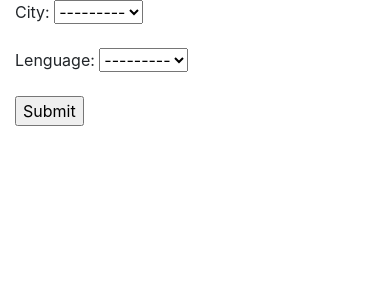
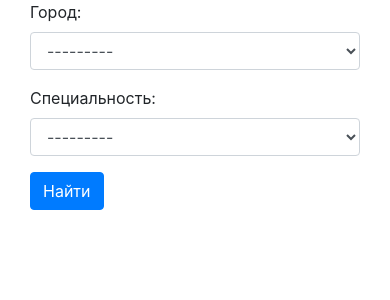
Before and after one commit to MichaelNest/search_job_1, a Django app: page /home/ in a window 390 px wide. Shown: the part 56-356 px from the top of the page. Run offline with Django 3.2, Linux system fonts and the light colour scheme; data that the repository does not hold is empty; some libraries are stand-ins or nearby versions.

Commit message:
Upgrade form in form.py and home.html

```diff
--- a/scrap_app/forms.py
+++ b/scrap_app/forms.py
@@ -2,5 +2,13 @@ from django import forms
 from .models import City, Language
 
 class FindForm(forms.Form):
-    city = forms.ModelChoiceField(queryset=City.objects.all())
-    lenguage = forms.ModelChoiceField(queryset=Language.objects.all())
+    city = forms.ModelChoiceField(queryset=City.objects.all(),
+                                  to_field_name='slug',
+                                  required=False,
+                                  widget=forms.Select(attrs={'class': 'form-control'}),
+                                  label='Город')
+    language = forms.ModelChoiceField(queryset=Language.objects.all(),
+                                      to_field_name='slug',
+                                      required=False,
+                                      widget=forms.Select(attrs={'class': 'form-control'}),
+                                      label='Специальность')
--- a/scrap_app/templates/scrap_app/home.html
+++ b/scrap_app/templates/scrap_app/home.html
@@ -15,11 +15,17 @@
     </div>
 
   {% endfor %}
+    <div class="row mx-auto">
+      <div class="col-md-4">
+          <form method='GET' action="">
+            <div class="form-group">
+              {{ form.as_p }}
+            </div>
+            <button type="submit" class="btn btn-primary">Найти</button>
+          </form>
+      </div>
+    </div>
 
-<form method='GET' action="">
-  {{ form.as_p }}
-  <input type="submit" value="Submit">
-</form>
 
 <!--<form method='GET' action="">-->
 <!--  <label for="cname">Город:</label>-->
```
